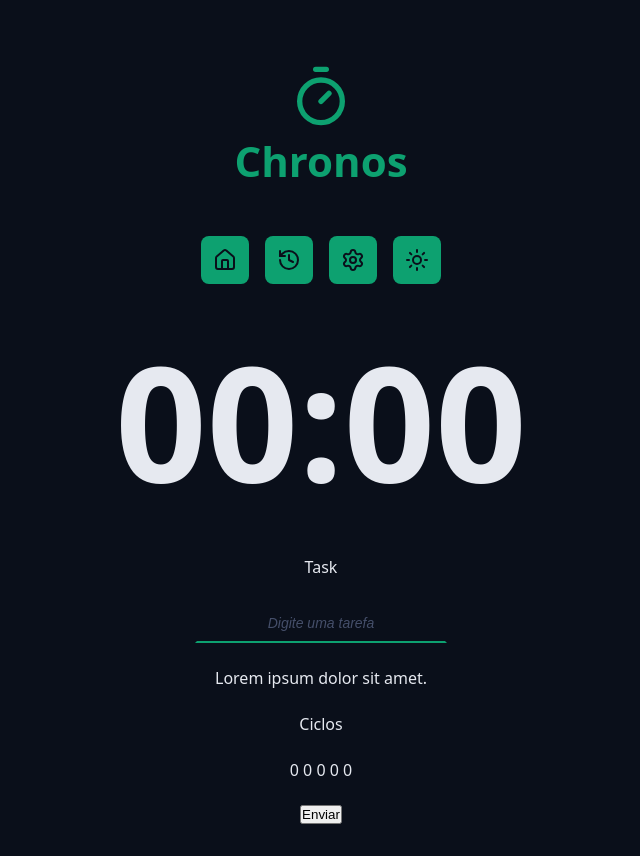
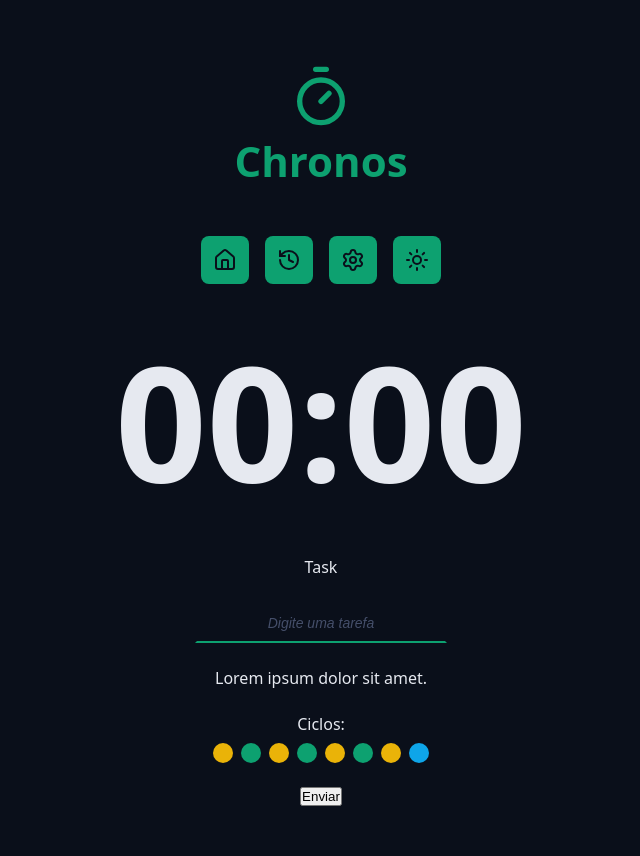
Before and after one commit to joaowatanabe/chronos-pomodoro, a React (Vite) app: page / in a window 1280 px wide. Shown: the whole page, without its empty margins (319-959 px from the left). Built offline with nearby package versions, Linux system fonts and the light colour scheme.

Commit message:
Cycles component created and styles

```diff
--- a/src/App.tsx
+++ b/src/App.tsx
@@ -6,6 +6,7 @@ import { CountDown } from './components/CountDown';
 import './styles/theme.css';
 import './styles/global.css';
 import { DefaultInput } from './components/DefaultInput';
+import { Cycles } from './components/Cycles';
 
 export function App() {
   return (
@@ -33,8 +34,7 @@ export function App() {
             <p>Lorem ipsum dolor sit amet.</p>
           </div>
           <div className='formRow'>
-            <p>Ciclos</p>
-            <p>0 0 0 0 0</p>
+            <Cycles />
           </div>
           <div className='formRow'>
             <button>Enviar</button>
--- /dev/null
+++ b/src/components/Cycles/index.tsx
@@ -0,0 +1,19 @@
+import styles from './styles.module.css';
+
+export function Cycles() {
+  return (
+    <div className={styles.cycles}>
+      <span>Ciclos:</span>
+      <div className={styles.cycleDots}>
+        <span className={`${styles.cycleDot} ${styles.workTime}`}></span>
+        <span className={`${styles.cycleDot} ${styles.shortBreakTime}`}></span>
+        <span className={`${styles.cycleDot} ${styles.workTime}`}></span>
+        <span className={`${styles.cycleDot} ${styles.shortBreakTime}`}></span>
+        <span className={`${styles.cycleDot} ${styles.workTime}`}></span>
+        <span className={`${styles.cycleDot} ${styles.shortBreakTime}`}></span>
+        <span className={`${styles.cycleDot} ${styles.workTime}`}></span>
+        <span className={`${styles.cycleDot} ${styles.longBreakTime}`}></span>
+      </div>
+    </div>
+  );
+}
--- /dev/null
+++ b/src/components/Cycles/styles.module.css
@@ -0,0 +1,29 @@
+.cycles {
+  display: flex;
+  align-items: center;
+  justify-content: center;
+  flex-direction: column;
+  gap: 0.8rem;
+}
+
+.cycleDots {
+  display: flex;
+  gap: 0.8rem;
+}
+
+.cycleDot {
+  width: 2rem;
+  height: 2rem;
+  background-color: var(--primary);
+  border-radius: 50%;
+}
+
+.workTime {
+  background-color: var(--warning);
+}
+.shortBreakTime {
+  background-color: var(--primary);
+}
+.longBreakTime {
+  background-color: var(--info);
+}
```
